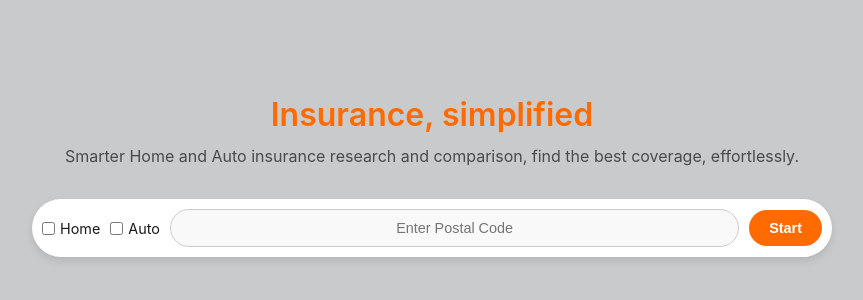
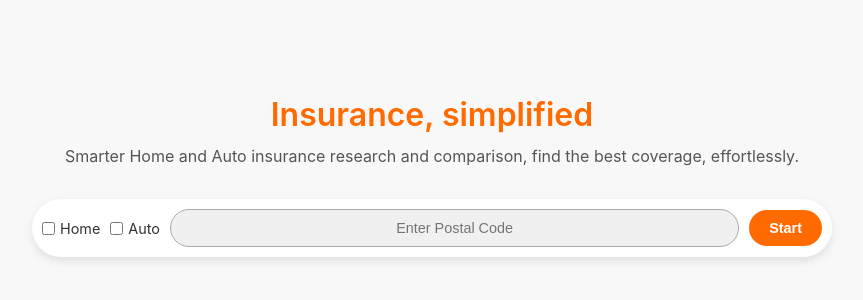
Before and after one commit to vidx3m/ince, a Next.js app: page / in a window 1280 px wide. Shown: the part 224-524 px from the top of the page, without its empty margins (208-1071 px from the left). Built offline with nearby package versions, Linux system fonts and the light colour scheme.

Commit message:
Updated landing page with How It Works section

```diff
--- a/pages/index.tsx
+++ b/pages/index.tsx
@@ -8,9 +8,9 @@ export default function Home() {
             justifyContent: "center",
             alignItems: "center",
             minHeight: "100vh",
-            backgroundColor: "#c8cacc",
+            backgroundColor: "#f8f8f8",
             fontFamily: "Inter, sans-serif",
-            color: "#1a1a1a",
+            color: "#333",
             padding: "40px",
             textAlign: "center",
             width: "100vw"
@@ -18,7 +18,7 @@ export default function Home() {
             <h1 style={{ fontSize: "2rem", fontWeight: "600", marginBottom: "10px", color: "#ff6b00" }}>
                 Insurance, simplified
             </h1>
-            <p style={{ fontSize: "1rem", maxWidth: "800px", marginBottom: "30px", color: "#4a4a4a", lineHeight: "1.6" }}>
+            <p style={{ fontSize: "1rem", maxWidth: "800px", marginBottom: "30px", color: "#555", lineHeight: "1.6" }}>
                 Smarter Home and Auto insurance research and comparison, find the best coverage, effortlessly.
             </p>
 
@@ -34,10 +34,10 @@ export default function Home() {
                 maxWidth: "800px",
                 width: "100%"
             }}>
-                <label style={{ fontSize: "0.9rem", cursor: "pointer", display: "flex", alignItems: "center" }}>
+                <label style={{ fontSize: "0.9rem", cursor: "pointer", display: "flex", alignItems: "center", color: "#333" }}>
                     <input type="checkbox" id="home" name="insuranceType" value="home" style={{ marginRight: "5px" }} /> Home
                 </label>
-                <label style={{ fontSize: "0.9rem", cursor: "pointer", display: "flex", alignItems: "center" }}>
+                <label style={{ fontSize: "0.9rem", cursor: "pointer", display: "flex", alignItems: "center", color: "#333" }}>
                     <input type="checkbox" id="auto" name="insuranceType" value="auto" style={{ marginRight: "5px" }} /> Auto
                 </label>
 
@@ -47,9 +47,9 @@ export default function Home() {
                     style={{
                         padding: "10px",
                         borderRadius: "20px",
-                        border: "1px solid #ccc",
-                        backgroundColor: "#f9f9f9",
-                        color: "#1a1a1a",
+                        border: "1px solid #aaa",
+                        backgroundColor: "#f0f0f0",
+                        color: "#333",
                         outline: "none",
                         fontSize: "0.9rem",
                         flexGrow: 1,
```
